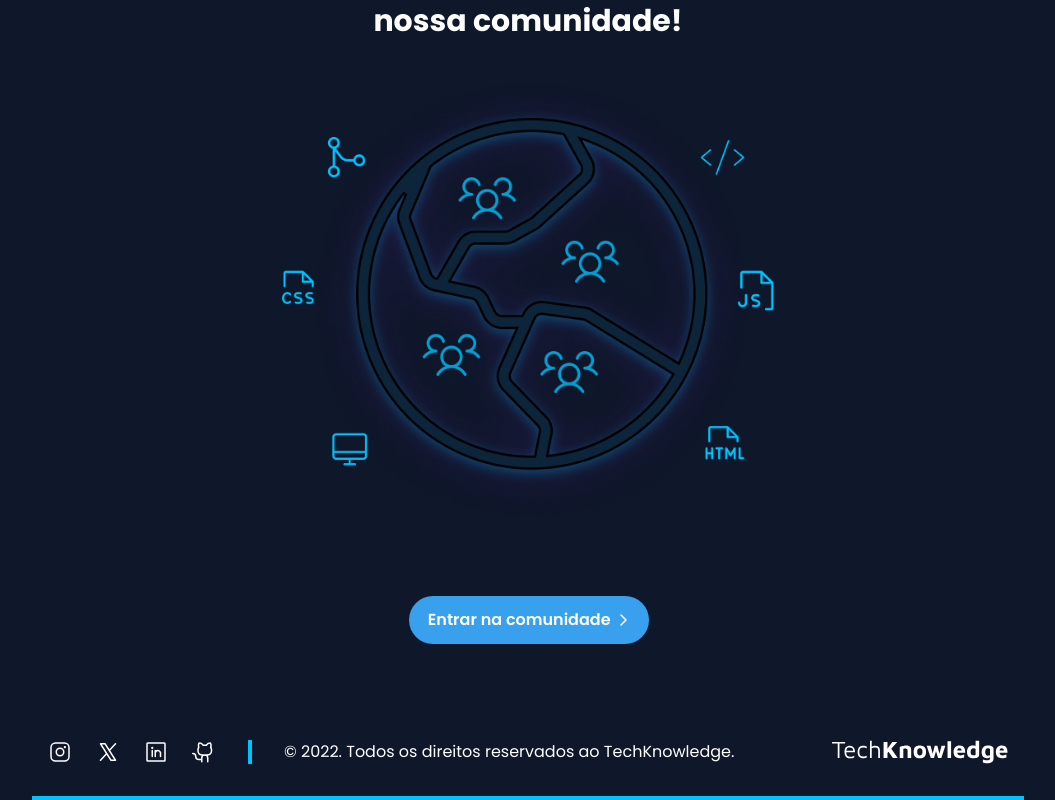
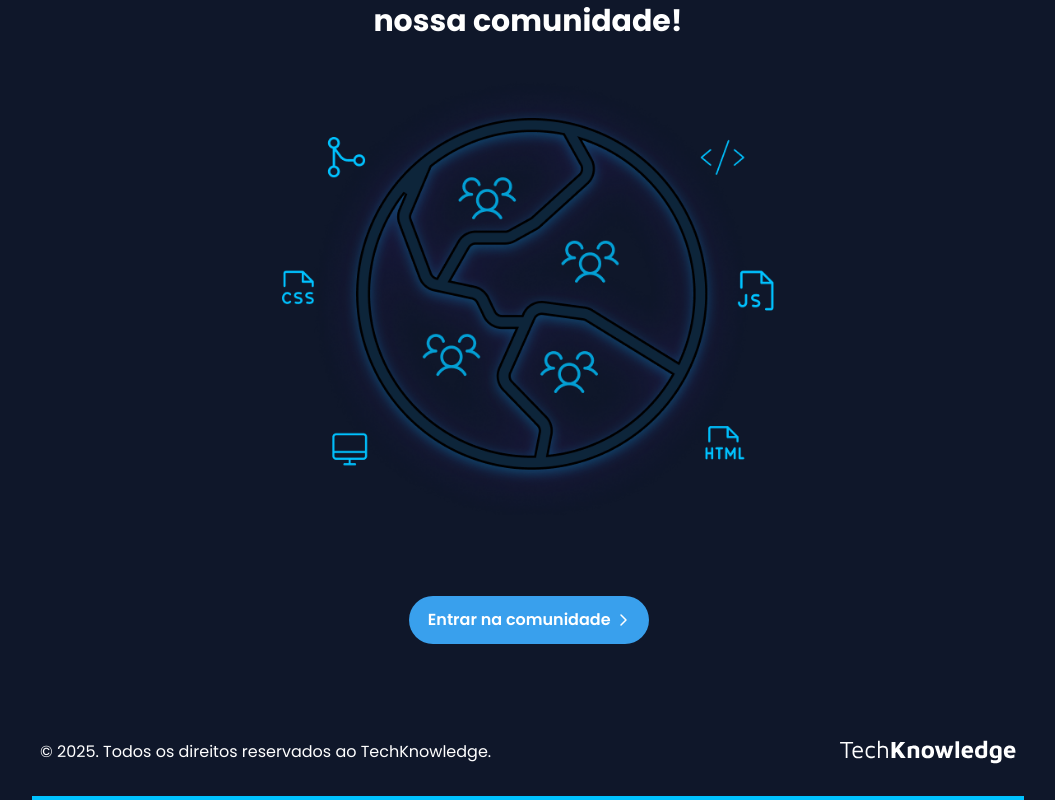
Before and after one commit to techknowledge-blog/techknowledge-front, a React (Vite) app: page / in a window 1280 px wide. Shown: the part 2297-3097 px from the top of the page, without its empty margins (112-1167 px from the left). Built offline with nearby package versions, Linux system fonts and the light colour scheme; no server answers.

Commit message:
refactor: remove icons and update text

```diff
--- a/src/components/footer/Footer.tsx
+++ b/src/components/footer/Footer.tsx
@@ -1,10 +1,4 @@
 import React, { useContext } from "react";
-import {
-  GithubLogo,
-  InstagramLogo,
-  LinkedinLogo,
-  XLogo,
-} from "@phosphor-icons/react";
 
 import TechknowledgeMiniLogo from "../../assets/images/techKnowledge-mini-logo.svg";
 import TechknowledgeMiniLogoLight from "../../assets/images/techknowledge-minilogo-light.png";
@@ -14,22 +8,10 @@ export function Footer() {
   const { darkMode } = useContext(ThemeContext);
 
   return (
-    <footer className="flex flex-col items-center justify-between gap-6 border-b-4 dark:border-b-[#00C2FF] border-b-blue-500 mt-16 p-4 sm:flex-row sm:py-6 lg:py-8">
+    <footer className="flex flex-col items-center justify-between gap-6 border-b-4 dark:border-b-[#00C2FF] border-b-blue-500 mt-16 py-4 px-2 sm:flex-row sm:py-6 lg:py-8">
       <div className="flex flex-col items-center sm:flex-row sm:gap-4">
-        <div className="flex gap-6 mb-4 sm:mb-0">
-          <InstagramLogo size={24} />
-
-          <XLogo size={24} />
-
-          <LinkedinLogo size={24} />
-
-          <GithubLogo size={24} />
-        </div>
-
-        <div className="hidden sm:block sm:mx-4 sm:h-6 sm:w-1 dark:bg-blue-300 bg-blue-500"></div>
-
         <p className="text-center sm:text-left">
-          © 2022. Todos os direitos reservados ao TechKnowledge.
+          © 2025. Todos os direitos reservados ao TechKnowledge.
         </p>
       </div>
 
```
